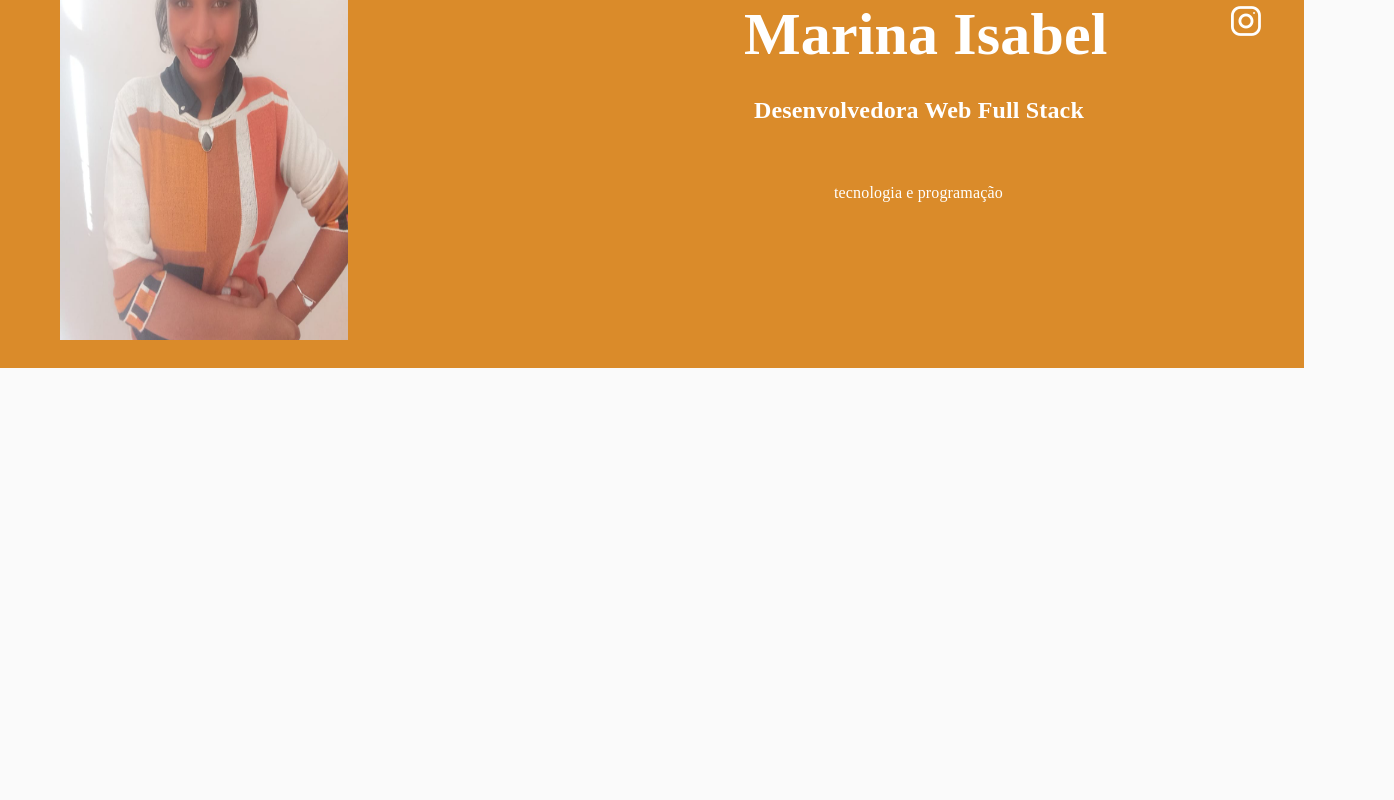
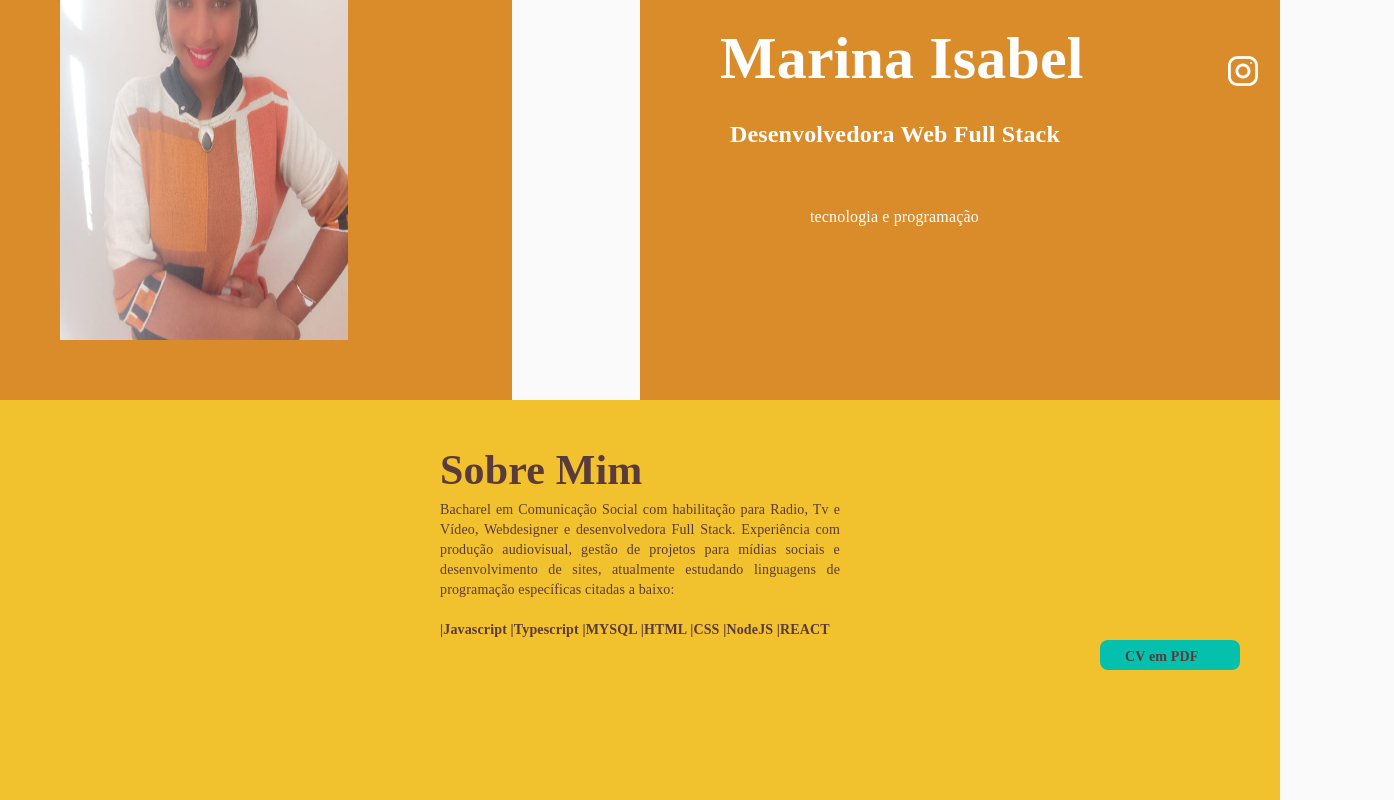
Before and after one commit to marinaisabels/portfolio-marina, a React (Create React App) app: page / in a window 1280 px wide. Shown: the part 224-1024 px from the top of the page, 1394 px wide, since content can reach past the window. Before the commit the page ends 800 px from the top, so only its background shows below. Built offline with nearby package versions, Linux system fonts and the light colour scheme; the HTML template or start-up script is replaced by a standard one.

Commit message:
Paginda de Informações Sobre mim completa

```diff
--- a/src/App.js
+++ b/src/App.js
@@ -3,6 +3,7 @@ import { MuiThemeProvider, CssBaseline } from "@material-ui/core";
 import theme from "../src/style/index";
 
 import HomePage from './containers/HomePage';
+import AboutPage from './containers/AboutPage';
 
 
 function App() {
@@ -10,6 +11,7 @@ function App() {
     <MuiThemeProvider theme={theme}>
       <CssBaseline />
     <HomePage/>
+    <AboutPage/>
 {/* applicações */}
     </MuiThemeProvider>
   );
--- /dev/null
+++ b/src/containers/AboutPage/index.js
@@ -0,0 +1,26 @@
+import React from "react";
+import { AboutContainer, AboutTitle, AboutText,  ButtonCV } from "./style";
+
+
+function AboutPage() {
+
+    return (
+        <div>
+            <AboutContainer>
+                <AboutTitle><b>Sobre Mim</b></AboutTitle>
+                <AboutText>Bacharel em Comunicação Social com habilitação para
+                Radio, Tv e Vídeo, Webdesigner e desenvolvedora Full Stack.
+                Experiência com produção audiovisual, gestão de projetos para
+                mídias sociais e desenvolvimento de sites, atualmente estudando
+                linguagens de programação específicas citadas a baixo:
+        <br />
+        <br/>
+                   <b> |Javascript  |Typescript   |MYSQL   |HTML   |CSS   |NodeJS  |REACT </b>
+                 </AboutText>
+                < ButtonCV><b>CV em PDF</b></ ButtonCV>
+            </AboutContainer>
+        </div>
+    )
+}
+
+export default AboutPage
--- /dev/null
+++ b/src/containers/AboutPage/style.js
@@ -0,0 +1,37 @@
+import styled from "styled-components";
+
+
+export const AboutContainer = styled.div`
+    margin: 0px;
+    padding: 40px;
+    width: 100vw;
+    height: 50vh;
+    float: right;
+    background: #f2c12e;
+    font-family: Montserrat;
+`
+export const AboutTitle = styled.div`
+    font-size:42px;
+    color: #5a3b3b;
+    padding: 0px 400px;
+`
+
+export const AboutText = styled.div`
+    color: #5a3b3b;
+    padding: 0px 400px;
+    text-align: justify;
+`
+export const ButtonCV = styled.div`
+    width: 140px;
+    height:30px;
+    padding: 7px 25px;
+    border-radius:8px;
+    color: #5a3b3b;
+    background: #04c0ad;
+    text-align: justify;
+    float: right;
+    cursor: pointer;
+  &:hover {
+    background-color: #da8b2a;
+  }
+`
--- a/src/containers/HomePage/style.js
+++ b/src/containers/HomePage/style.js
@@ -2,31 +2,30 @@ import styled from "styled-components";
 
 
 export const NavBar = styled.div`
-  width: 100vw;
+  width: 70vw;
 `
 
 export const NavBarIcons = styled.ul`
-  width: 5vw;
+  width: 6vw;
   list-style-type: none;
-  right:0;
+  right: 0px;
   margin: 0;
   padding: 0;
   background-color: #da8b2a;
-  position: fixed;
-  float: right;
+  position: absolute;
   height: 65vh;
-  overflow: auto;
 `
 export const NavBarIconslist = styled.li`
-  padding: 20px 15px;
+  padding: 30px 25px;
   float: center;
 `
 export const AboutMe = styled.div`
-  margin: -24px;
+  margin: 0px;
+  padding: -30px 30px;
   background: #da8b2a;
   border:none;
   width: 50vw;
-  height:69vh;
+  height:70vh;
   font-family:"Montserrat";
   font-size: 16px;
   float: right;
@@ -54,8 +53,8 @@ export const MyPhoto = styled.div`
   margin: 0px;
   background: #da8b2a;
   border:none;
-  width: 52vw;
-  height:66vh;
+  width: 40vw;
+  height:70vh;
   float: left;
 `
 export const Picture = styled.img`
```
Also changed, not shown: src/reducers/index.js (deleted, +0 -8 lines), src/containers/Router/index.js (deleted).
